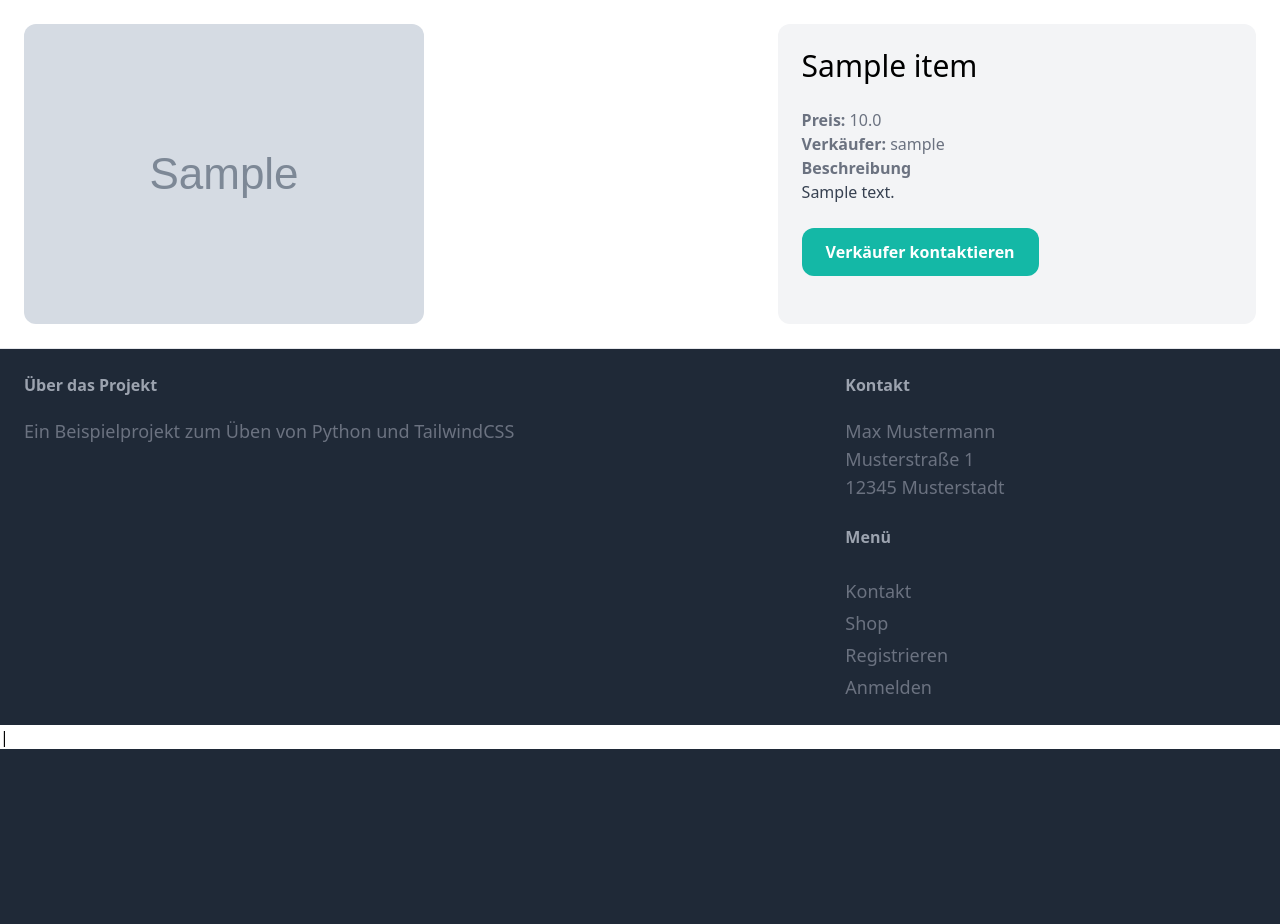
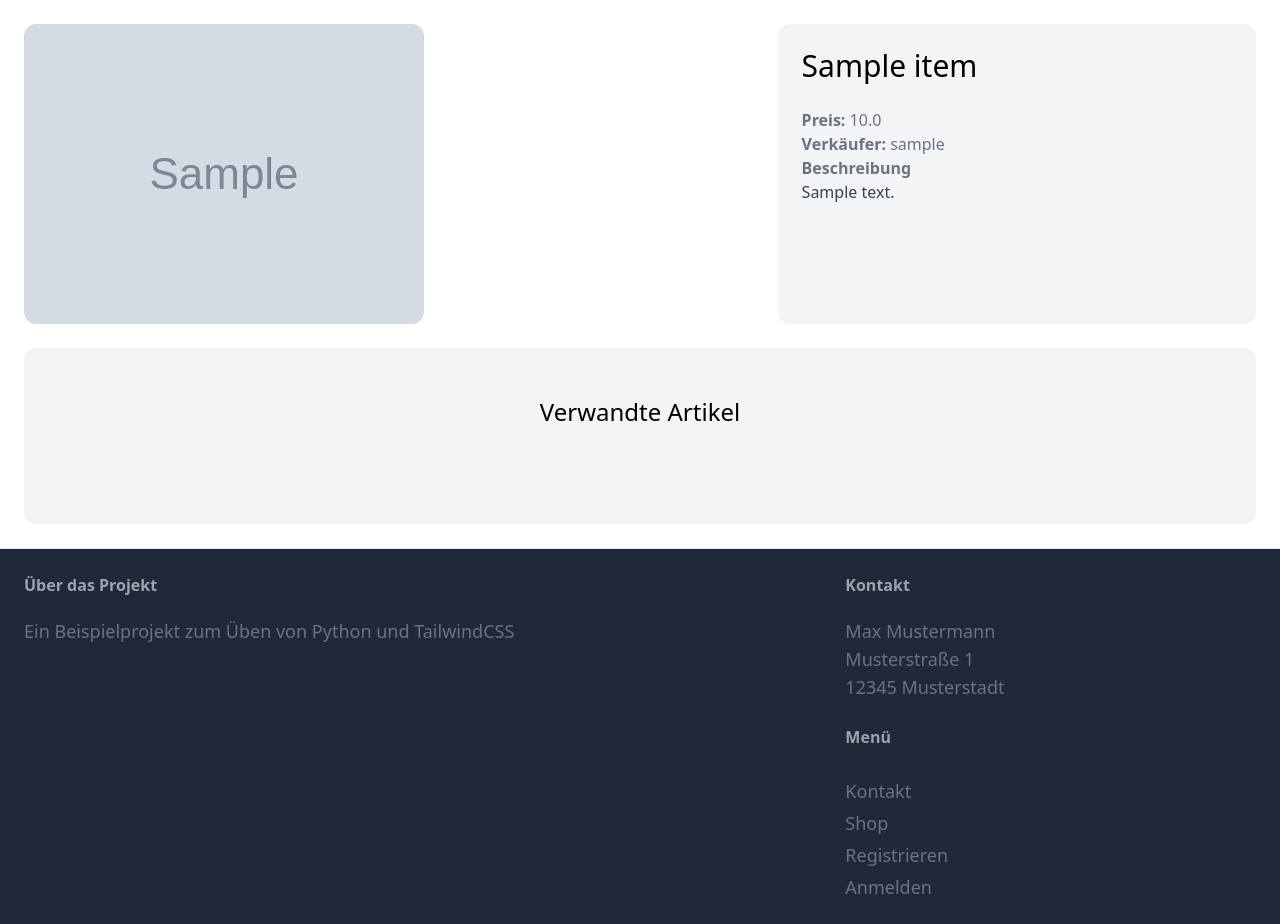
Before and after one commit to simon-loeschke1988/marketplace, a Django app: page /item/1/ in a window 1280 px wide. Shown: the part 77-1001 px from the top of the page. Before the commit the page ends 826 px from the top, so only its background shows below. Run offline with Django 4.2, Linux system fonts and the light colour scheme; tables that the repository leaves empty hold one stand-in row (values such as "Sample post"); grey boxes marked "Sample" are stand-in pictures; some libraries are stand-ins or nearby versions.

Commit message:
verwandte Artikel hinzugefügt

```diff
--- a/item/templates/item/detail.html
+++ b/item/templates/item/detail.html
@@ -19,13 +19,29 @@
             <strong class="text-gray-500"> Beschreibung </strong><br>
             {{item.description}} </p>
     {% endif %}
+    </div>
+</div>
 
-    <a href="#" class="inline-block mt-6 px-6 py-3 lext-lg font-semibold text-white bg-teal-500 hover:bg-teal-700 rounded-xl">Verkäufer kontaktieren </a>
+<div class="mt-6 px-6 py-12 bg-gray-100 rounded-xl">
+    <h2 class="mb-12 text-2xl text-center"> Verwandte Artikel </h2>
 
+    <div class="grid grid-cols-3 gap-3">
+        <!--Iteration durch die Items-->
+        {% for item in related_items %}
+        <div>
+            <a href="{%url 'item:detail' item.id%}">
+                <div>
+                    <img src="{{item.image.url}}" class="rounded-t-xl">
+                </div>
+                <div class="p-6 bg-white rounded-b-xl">
+                    <h2 class="text-2xl"> {{item.name}} </h2>
+                    <p class="text-gray-500"> Price: {{item.price}}</p>
+                </div>
+            </a>
+        </div>
+
+        {% endfor %}
     </div>
-
-
-
 </div>
 
 
--- a/item/views.py
+++ b/item/views.py
@@ -5,5 +5,6 @@
 
 def detail(request, pk):
     item = get_object_or_404(Item, pk=pk)
+    related_items = Item.objects.filter(category=item.category, is_sold=False).exclude(pk=item.pk)[0:3]
 
-    return render(request, 'item/detail.html', {'item': item})
+    return render(request, 'item/detail.html', {'item': item, 'related_items': related_items})
```
